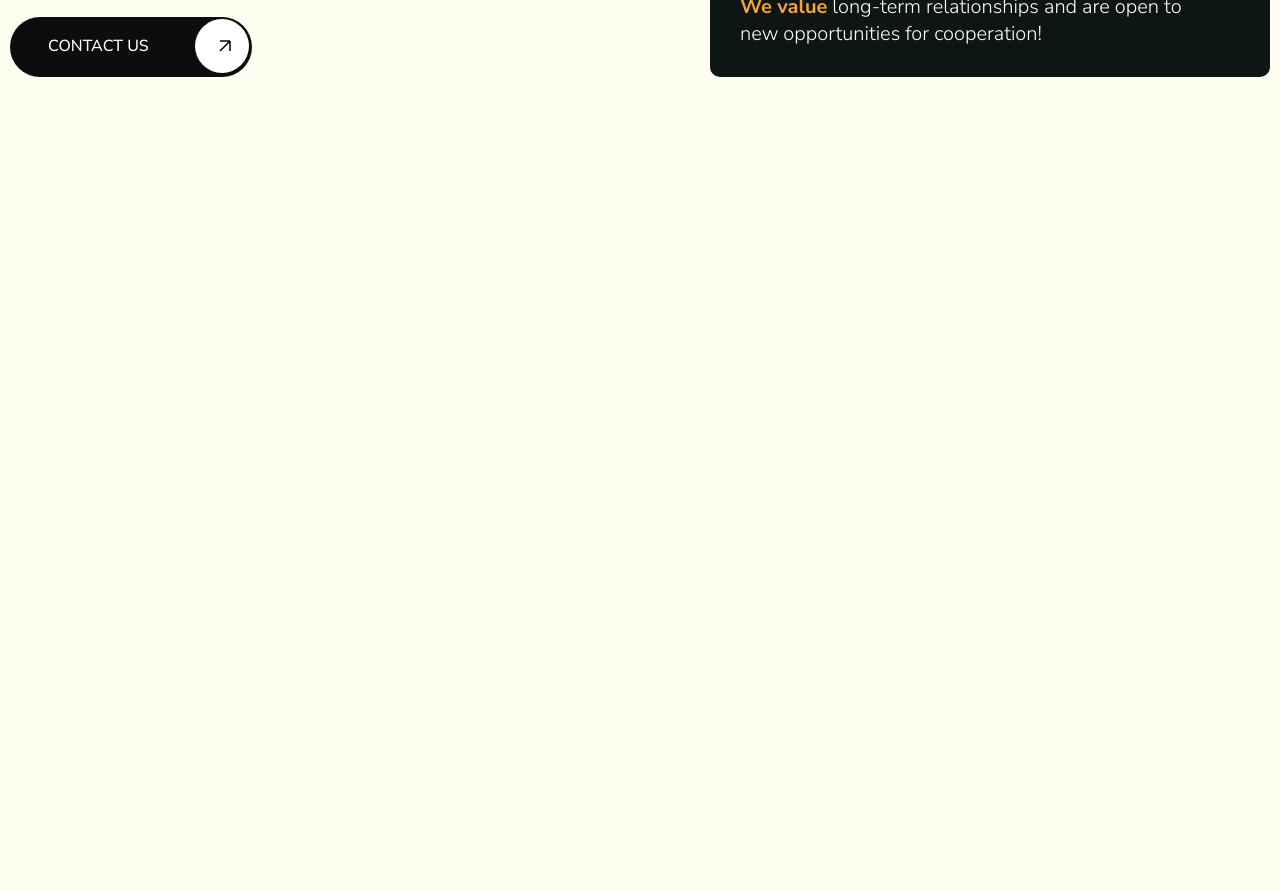
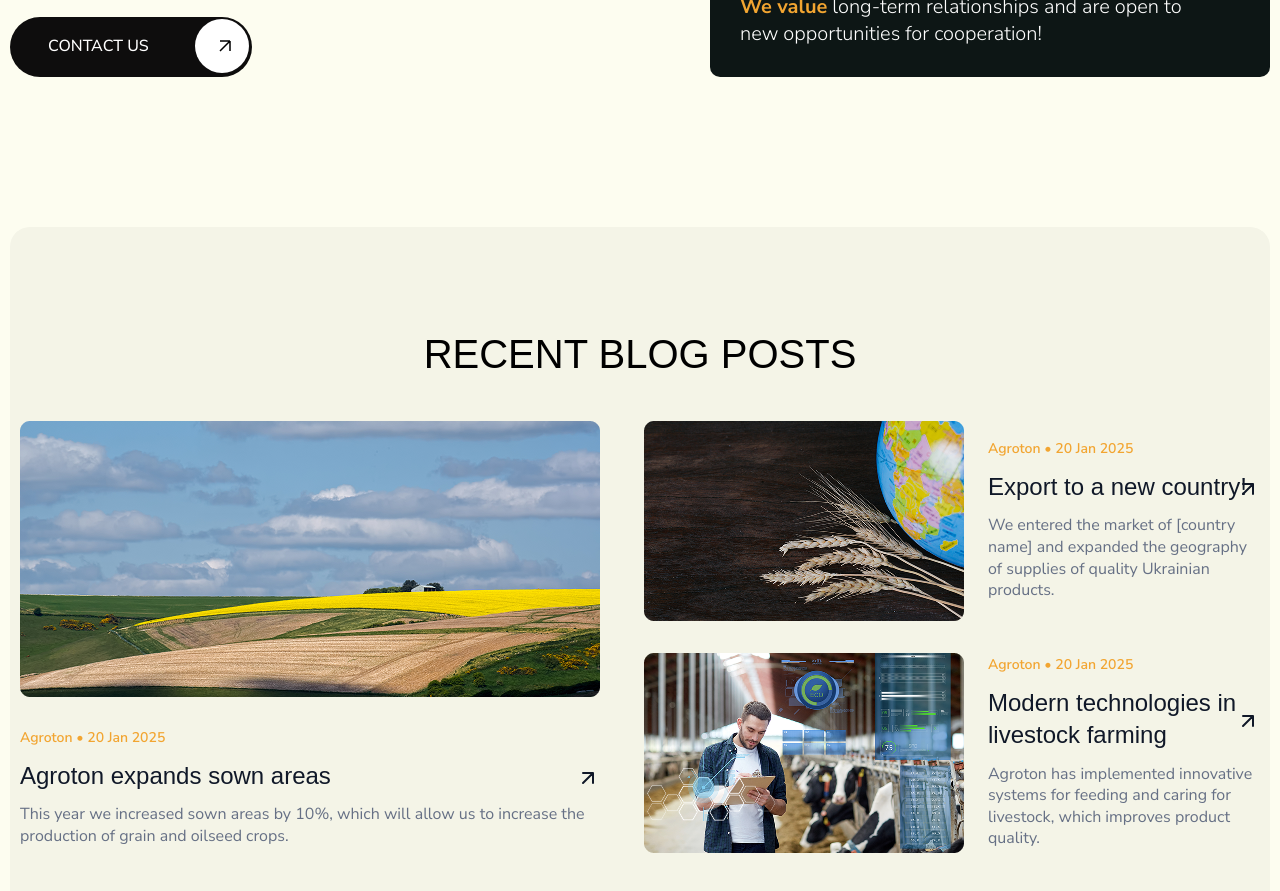
Before and after one commit to Camarederic/Agroton, a website: page app/index.html in a window 1280 px wide. Shown: the part 4342-5233 px from the top of the page. Before the commit the page ends 4569 px from the top, so only its background shows below. Drawn offline with nearby package versions, Linux system fonts and the light colour scheme; files that its build step writes are made by us from their sources; files whose address does not match are found by name.

Commit message:
added the blog section

```diff
--- a/app/index.html
+++ b/app/index.html
@@ -424,7 +424,11 @@
                     partner
                   </li>
                 </ul>
-                <img src="images/partners-img.png" alt="image" aria-label="partners logo" />
+                <img
+                  src="images/partners-img.png"
+                  alt="image"
+                  aria-label="partners logo"
+                />
               </div>
               <p class="partners__box-text" aria-label="partners text">
                 <span class="text--color">We value</span> long-term
@@ -434,6 +438,104 @@
           </div>
         </div>
       </div>
+      <section class="blog" aria-label="blog">
+        <div class="container-big">
+          <div class="blog__wrapper">
+            <div class="container">
+              <h2 class="blog__title" aria-label="blog title">
+                Recent blog posts
+              </h2>
+              <div class="blog__items">
+                <div class="blog__item-big">
+                  <img
+                    class="blog__item-img"
+                    src="images/blog-item-1.png"
+                    alt="image"
+                    aria-label="blog image"
+                  />
+                  <div class="blog__item-box">
+                    <div class="blog__item-info">
+                      <span class="text--color"
+                        ><a href="#" aria-label="link to info">Agroton</a> • 20
+                        Jan 2025</span
+                      >
+                    </div>
+                    <a
+                      class="blog__item-titlelink"
+                      href="#"
+                      aria-label="link to blog title"
+                    >
+                      <h3 class="blog__item-title">
+                        Agroton expands sown areas
+                      </h3>
+                    </a>
+                    <p class="blog__item-text" aria-label="blog text">
+                      This year we increased sown areas by 10%, which will allow
+                      us to increase the production of grain and oilseed crops.
+                    </p>
+                  </div>
+                </div>
+                <div class="blog__item-small">
+                  <img
+                    class="blog__item-img"
+                    src="images/blog-item-2.png"
+                    alt="image"
+                    aria-label="blog image"
+                  />
+                  <div class="blog__item-box">
+                    <div class="blog__item-info">
+                      <span class="text--color"
+                        ><a href="#" aria-label="link to info">Agroton</a> • 20
+                        Jan 2025</span
+                      >
+                    </div>
+                    <a
+                      class="blog__item-titlelink"
+                      href="#"
+                      aria-label="link to blog title"
+                    >
+                      <h3 class="blog__item-title">Export to a new country!</h3>
+                    </a>
+                    <p class="blog__item-text" aria-label="blog text">
+                      We entered the market of [country name] and expanded the
+                      geography of supplies of quality Ukrainian products.
+                    </p>
+                  </div>
+                </div>
+                <div class="blog__item-small">
+                  <img
+                    class="blog__item-img"
+                    src="images/blog-item-3.png"
+                    alt="image"
+                    aria-label="blog image"
+                  />
+                  <div class="blog__item-box">
+                    <div class="blog__item-info">
+                      <span class="text--color"
+                        ><a href="#" aria-label="link to info">Agroton</a> • 20
+                        Jan 2025</span
+                      >
+                    </div>
+                    <a
+                      class="blog__item-titlelink"
+                      href="#"
+                      aria-label="link to blog title"
+                    >
+                      <h3 class="blog__item-title">
+                        Modern technologies in livestock farming
+                      </h3>
+                    </a>
+                    <p class="blog__item-text" aria-label="blog text">
+                      Agroton has implemented innovative systems for feeding and
+                      caring for livestock, which improves product quality.
+                    </p>
+                  </div>
+                </div>
+              </div>
+            </div>
+          </div>
+        </div>
+      </section>
     </main>
 
     <script src="https://ajax.googleapis.com/ajax/libs/jquery/3.7.1/jquery.min.js"></script>
--- /dev/null
+++ b/app/scss/blocks/_blog.scss
@@ -0,0 +1,63 @@
+.blog {
+  padding-bottom: 80px;
+  &__wrapper {
+    background-color: #f4f4e7;
+    border-radius: 20px;
+    padding: 100px 0;
+  }
+  &__title {
+    font-family: "WorkSans-Medium", sans-serif;
+    font-weight: 500;
+    font-size: 40px;
+    color: #000;
+    text-align: center;
+    text-transform: uppercase;
+    margin-bottom: 40px;
+  }
+  &__items {
+    display: grid;
+    grid-template-columns: 580px auto;
+    grid-template-rows: 1fr 1fr;
+    gap: 32px 44px;
+  }
+  &__item-big {
+    grid-row: 1 / -1;
+  }
+  &__item-big .blog__item-img {
+    margin-bottom: 32px;
+  }
+  &__item-small {
+    display: flex;
+    align-items: center;
+    gap: 0 24px;
+  }
+  &__item-info {
+    font-size: 14px;
+    font-weight: 600;
+    margin-bottom: 12px;
+  }
+  &__item-titlelink {
+    display: block;
+    margin-bottom: 12px;
+  }
+  &__item-title {
+    font-family: "WorkSans-Medium", sans-serif;
+    font-weight: 500;
+    font-size: 24px;
+    color: #101828;
+    position: relative;
+    &::after {
+      content: "";
+      position: absolute;
+      width: 24px;
+      height: 28px;
+      background-image: url("../images/blog-arrow.svg");
+      right: 0;
+      top: 50%;
+      transform: translateY(-50%);
+    }
+  }
+  &__item-text {
+    color: #667085;
+  }
+}
--- a/app/scss/style.scss
+++ b/app/scss/style.scss
@@ -10,3 +10,4 @@
 @import "blocks/products";
 @import "blocks/slogan";
 @import "blocks/partners";
+@import "blocks/blog";
```
Also changed, not shown: app/images/blog-arrow.svg (added), app/images/blog-item-1.png (added), app/images/blog-item-2.png (added), app/images/blog-item-3.png (added).
